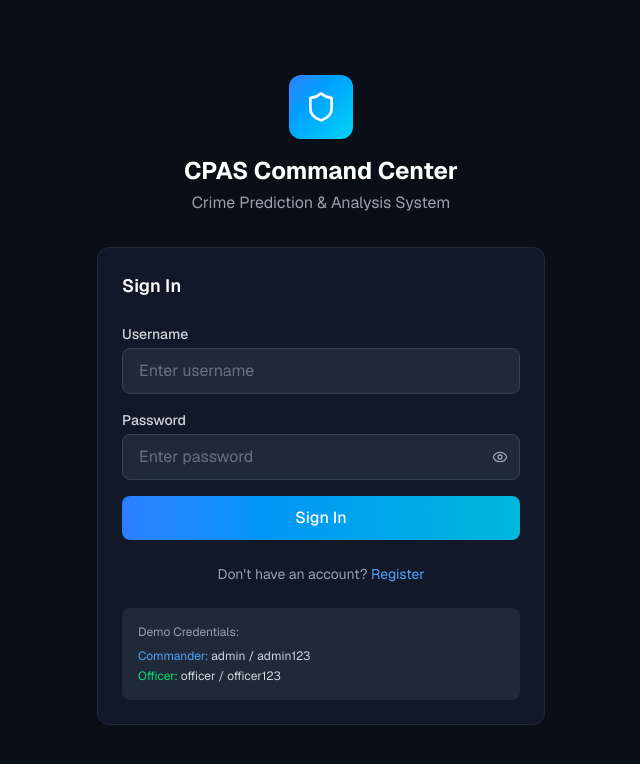
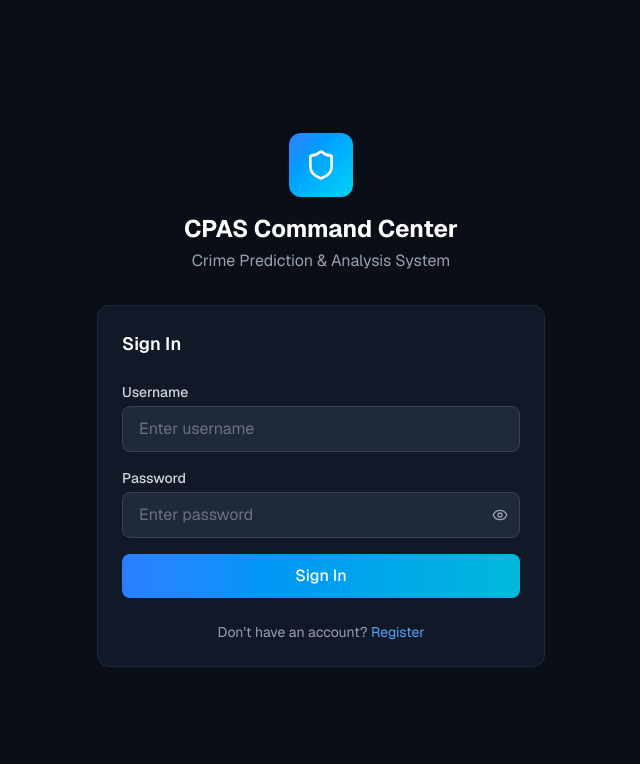
Before and after one commit to Aditya4234/Crime-Prediction-Using-System-Analysis, a Next.js app: page /login in a window 1280 px wide. Shown: the top 764 px of the page, without its empty margins (319-959 px from the left). Built offline with nearby package versions, Linux system fonts and the light colour scheme; no server answers.

Commit message:
Remove demo credentials from login page

```diff
--- a/src/app/login/page.tsx
+++ b/src/app/login/page.tsx
@@ -113,18 +113,6 @@ export default function LoginPage() {
             </a>
           </div>
 
-          {/* Demo Credentials */}
-          <div className="mt-6 p-4 bg-[#1f2937] rounded-lg">
-            <p className="text-xs text-gray-400 mb-2">Demo Credentials:</p>
-            <div className="space-y-1 text-xs">
-              <p className="text-gray-300">
-                <span className="text-blue-400">Commander:</span> admin / admin123
-              </p>
-              <p className="text-gray-300">
-                <span className="text-green-400">Officer:</span> officer / officer123
-              </p>
-            </div>
-          </div>
         </div>
       </div>
     </div>
```
